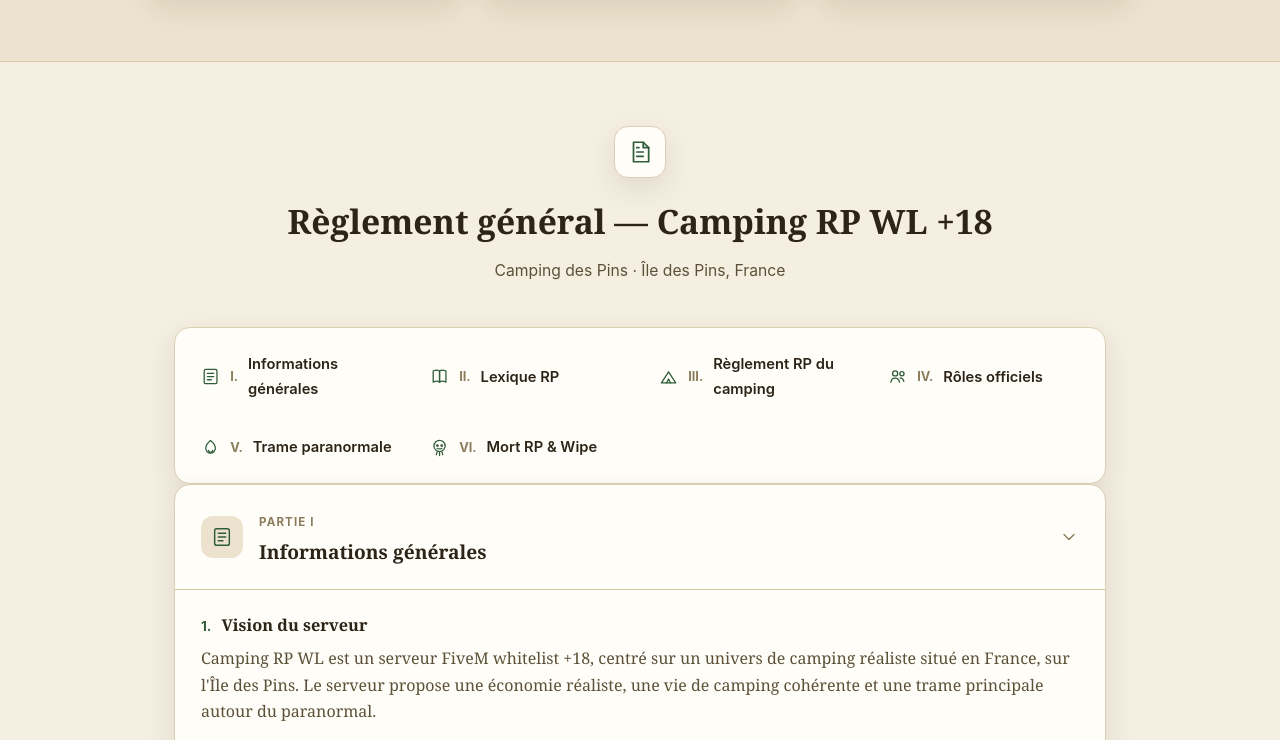
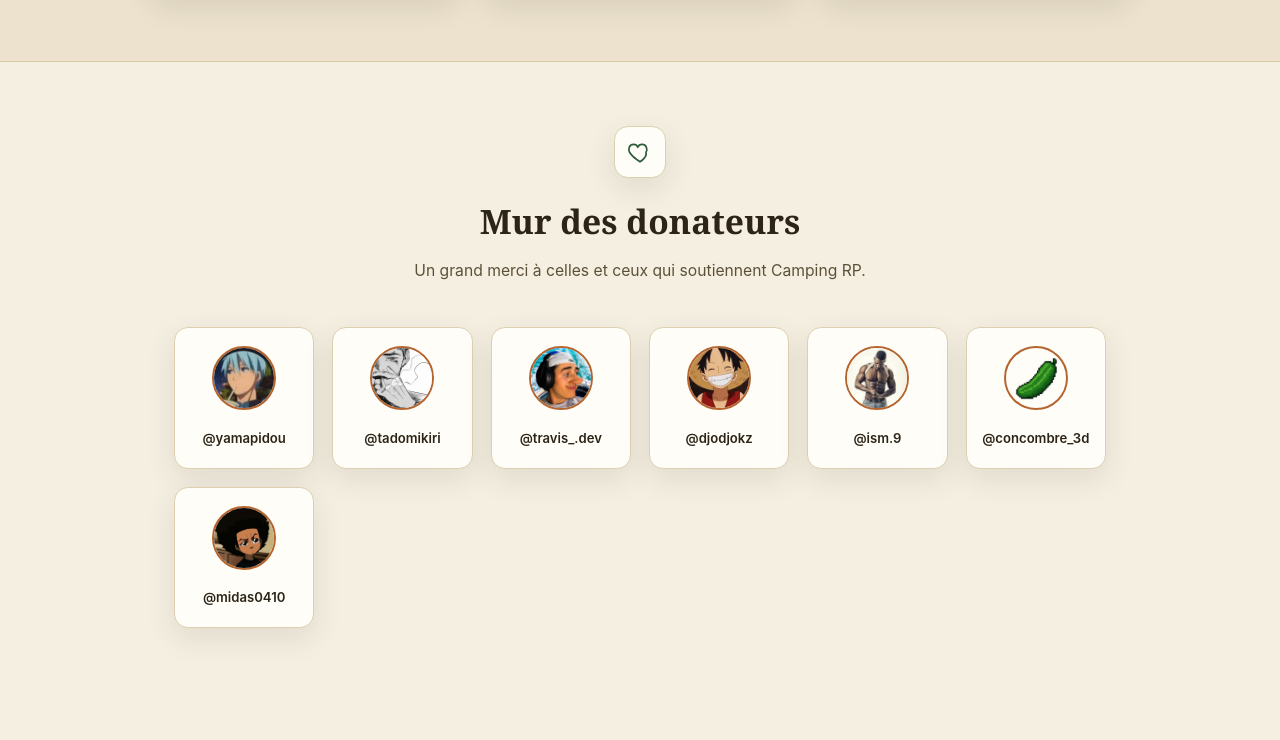
Before and after one commit to Azkoz1/campingrp-site, a plain HTML site: page index.html in a window 1280 px wide. Shown: the part 1719-2459 px from the top of the page. Drawn offline with Linux system fonts and the light colour scheme.

Commit message:
Ajout du mur des donateurs

```diff
--- /dev/null
+++ b/donors.js
@@ -0,0 +1,12 @@
+// Mur des donateurs
+// Pour ajouter quelqu'un : copie une ligne, change le pseudo et le nom de fichier image,
+// et mets la photo correspondante dans assets/donors/.
+const DONORS = [
+  { pseudo: "@yamapidou", image: "assets/donors/yamapidou.webp" },
+  { pseudo: "@tadomikiri", image: "assets/donors/tadomikiri.webp" },
+  { pseudo: "@travis_.dev", image: "assets/donors/travis_dev.webp" },
+  { pseudo: "@djodjokz", image: "assets/donors/djodjokz.webp" },
+  { pseudo: "@ism.9", image: "assets/donors/ism9.webp" },
+  { pseudo: "@concombre_3d", image: "assets/donors/concombre_3d.webp" },
+  { pseudo: "@midas0410", image: "assets/donors/midas0410.webp" },
+];
--- a/index.html
+++ b/index.html
@@ -256,6 +256,42 @@
   }
   .team-card p.bio { color: var(--ink-soft); font-size: 0.95rem; margin: 0; }
 
+  /* ---------- Donateurs ---------- */
+  .donors-grid {
+    display: grid;
+    grid-template-columns: repeat(auto-fill, minmax(120px, 1fr));
+    gap: 18px;
+  }
+  .donor-card {
+    background: var(--panel);
+    border: 1px solid var(--panel-border);
+    border-radius: 14px;
+    padding: 18px 12px;
+    text-align: center;
+    box-shadow: var(--shadow);
+  }
+  .donor-card img {
+    width: 64px; height: 64px;
+    border-radius: 50%;
+    object-fit: cover;
+    border: 2px solid var(--accent-warm);
+    margin-bottom: 10px;
+  }
+  .donor-card .pseudo {
+    font-family: -apple-system, sans-serif;
+    font-size: 0.82rem;
+    font-weight: 600;
+    color: var(--ink);
+    word-break: break-word;
+  }
+  .donors-empty {
+    text-align: center;
+    color: var(--ink-faint);
+    font-family: -apple-system, sans-serif;
+    font-size: 0.92rem;
+    padding: 30px;
+  }
+
   /* ---------- Sommaire ---------- */
   .toc {
     background: var(--panel);
@@ -416,6 +452,7 @@
     <nav class="links">
       <a href="#presentation">Présentation</a>
       <a href="#equipe">Équipe</a>
+      <a href="#donateurs">Donateurs</a>
       <a href="#reglement">Règlement</a>
     </nav>
     <a class="discord-btn" href="https://discord.gg/campingrp" target="_blank" rel="noopener">
@@ -480,6 +517,15 @@
       </div>
     </div>
   </div>
+</section>
+
+<section class="block" id="donateurs">
+  <div class="section-head">
+    <div class="icon-badge"><svg class="icon" viewBox="0 0 24 24"><path d="M12 21s-7-4.35-9.5-8.5C.6 8.9 2.3 5 6 5c2 0 3.5 1.2 4 2.6C10.5 6.2 12 5 14 5c3.7 0 5.4 3.9 3.5 7.5C19 16.65 12 21 12 21Z"/></svg></div>
+    <h2>Mur des donateurs</h2>
+    <p>Un grand merci à celles et ceux qui soutiennent Camping RP.</p>
+  </div>
+  <div id="donors-wall" class="donors-grid"></div>
 </section>
 
 <section class="block" id="reglement">
@@ -869,5 +915,22 @@
   <p>Serveur FiveM whitelist +18 · <a href="https://discord.gg/campingrp" target="_blank" rel="noopener">discord.gg/campingrp</a></p>
 </footer>
 
+<script src="donors.js"></script>
+<script>
+  (function () {
+    var wall = document.getElementById('donors-wall');
+    if (!wall) return;
+    var list = (typeof DONORS !== 'undefined') ? DONORS : [];
+    if (!list.length) {
+      wall.outerHTML = '<div class="donors-empty">Aucun donateur pour l\'instant — soyez le premier !</div>';
+      return;
+    }
+    wall.innerHTML = list.map(function (d) {
+      var img = d.image ? '<img src="' + d.image + '" alt="Avatar ' + d.pseudo + '" loading="lazy" />' : '';
+      return '<div class="donor-card">' + img + '<div class="pseudo">' + d.pseudo + '</div></div>';
+    }).join('');
+  })();
+</script>
+
 </body>
 </html>
```
Also changed, not shown: assets/donors/concombre_3d.webp (added), assets/donors/djodjokz.webp (added), assets/donors/ism9.webp (added), assets/donors/midas0410.webp (added), assets/donors/tadomikiri.webp (added), assets/donors/travis_dev.webp (added), assets/donors/yamapidou.webp (added).
